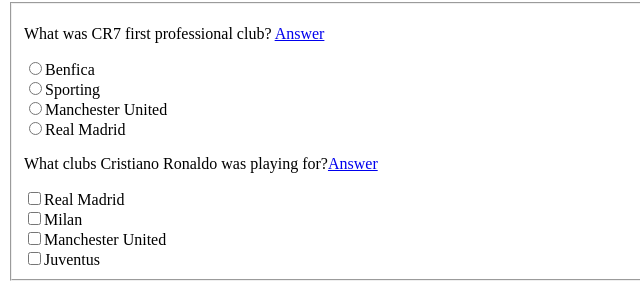
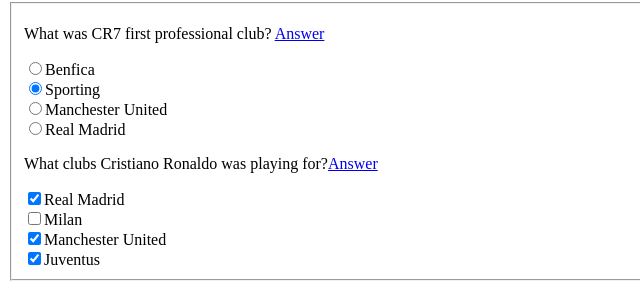
Before and after one commit to PawloBryk/helo-worldd, a plain HTML site: page index.html in a window 1280 px wide. Shown: the part 460-757 px from the top of the page, 0-640 px from the left. Drawn offline with Linux system fonts and the light colour scheme.

Commit message:
Update index.html

```diff
--- a/index.html
+++ b/index.html
@@ -16,31 +16,31 @@
     <section>
         <p>What was CR7 first professional club? <a href="#answer1">Answer</a></p>
      <label for="Benfica">
-        <input id="Benfica" type="radio" name="Benfica-RealMadrid-Sporting-ManchesterUnoted">Benfica
+        <input id="Benfica" type="radio" name="Benfica-RealMadrid-Sporting-ManchesterUnoted" value="Benfica">Benfica
      </label><br>
      <label for="Sporting">
-        <input id="Sporting" type="radio" name="Benfica-RealMadrid-Sporting-ManchesterUnoted">Sporting
+        <input id="Sporting" type="radio" name="Benfica-RealMadrid-Sporting-ManchesterUnoted" value="Sporting" checked>Sporting
      </label><br>
      <label for="ManchesterUnited">
-        <input id="ManchesterUnited" type="radio" name="Benfica-RealMadrid-Sporting-ManchesterUnoted">Manchester United
+        <input id="ManchesterUnited" type="radio" name="Benfica-RealMadrid-Sporting-ManchesterUnoted" value="ManchesterUnited">Manchester United
      </label><br>
      <label for="RealMadrid">
-        <input id="RealMadrid" type="radio" name="Benfica-RealMadrid-Sporting-ManchesterUnoted">Real Madrid
+        <input id="RealMadrid" type="radio" name="Benfica-RealMadrid-Sporting-ManchesterUnoted" value="RealMadrid">Real Madrid
      </label>
     </section>
     <section>
        <p> What clubs Cristiano Ronaldo was playing for?<a href="#answer2">Answer</a> </p>
         <label for="RM">
-          <input id="RM" type="checkbox">Real Madrid
+          <input id="RM" type="checkbox" value="RM" checked>Real Madrid
         </label><br>
         <label for="Milan">
-            <input id="Milan" type="checkbox">Milan
+            <input id="Milan" type="checkbox" value="Milan">Milan
         </label><br>
         <label for="MU">
-            <input id="MU" type="checkbox">Manchester United
+            <input id="MU" type="checkbox" value="MU" checked>Manchester United
         </label><br>
         <label for="Juventus">
-            <input id="Juventus" type="checkbox">Juventus
+            <input id="Juventus" type="checkbox" value="Juventus" checked>Juventus
         </label>
     </section>
 </fieldset> <br>
```
